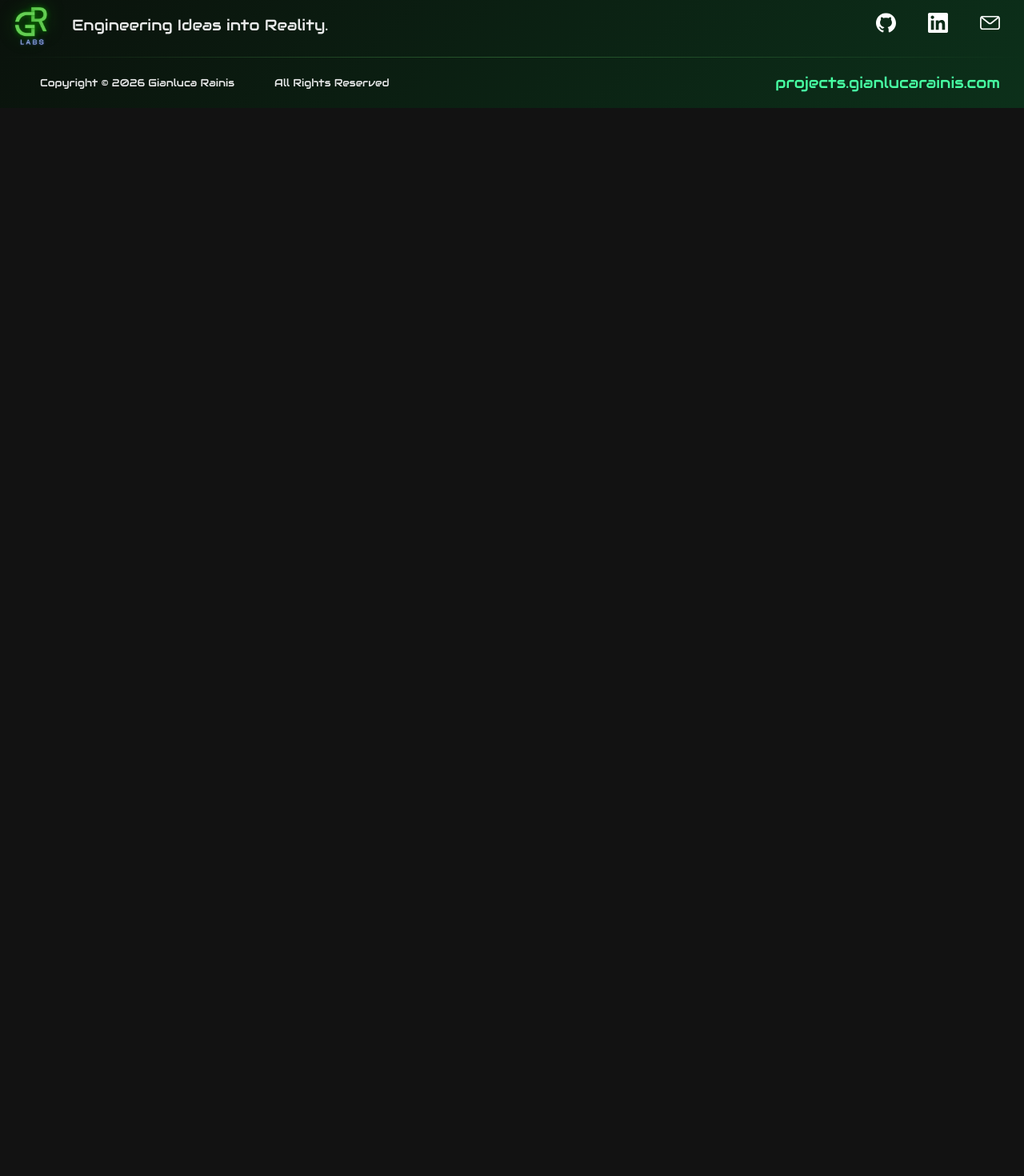
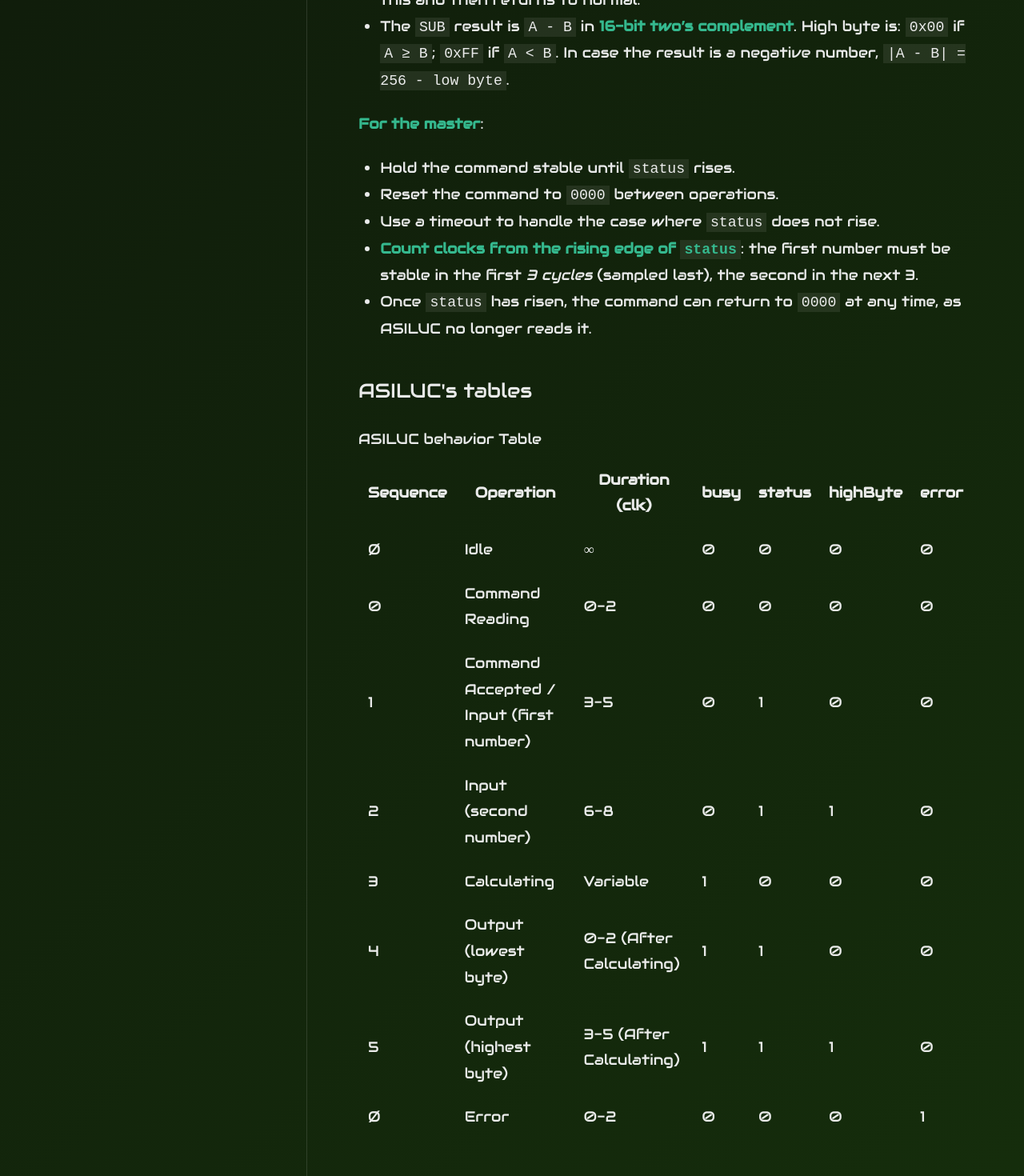
Before and after one commit to gianluca-rainis/personalPortfolio, a Next.js app: page /projects/ASILUC in a window 1280 px wide. Shown: the part 3180-4650 px from the top of the page at 80% size. Before the commit the page ends 3315 px from the top, so only its background shows below. Built offline with nearby package versions, Linux system fonts and the light colour scheme.

Commit message:
Continued writing the ASILUC page.

```diff
--- a/pages/projects/ASILUC.js
+++ b/pages/projects/ASILUC.js
@@ -133,6 +133,116 @@ export default function ProjectPage({ pageTitle }) {
                             <p>
                                 The process restarts, listening to <code>uio_in</code> again.
                             </p>
+                            <h3>Additional Informations</h3>
+                            <p>
+                                <strong>Some additional details</strong>:
+                            </p>
+                            <ul>
+                                <li>While the command is <code>NOP</code>, ASILUC stays in the Idle phase.</li>
+                                <li>In Idle ASILUC looks for changes on <code>uio_in[3:0]</code>.</li>
+                                <li>If the command read in the third cycle is <code>NOP</code> or <code>Reserved</code>, ASILUC returns to Idle without starting any transaction or operation.</li>
+                                <li>If an error occurs during execution, <i>busy</i> goes to 0, <i>status</i> goes to 0, <i>highByte</i> to 0, and <i>error</i> to 1. The error code, associated with the type of error that occurred, is set to <code>uo_out[3:0]</code>. It waits <i>3 clock cycles</i> like this and then returns to normal.</li>
+                                <li>The <code>SUB</code> result is <code>A - B</code> in <strong>16-bit two’s complement</strong>. High byte is: <code>0x00</code> if <code>A ≥ B</code>; <code>0xFF</code> if <code>A &lt; B</code>. In case the result is a negative number, <code>|A - B| = 256 - low byte</code>.</li>
+                            </ul>
+                            <p>
+                                <strong>For the master</strong>:
+                            </p>
+                            <ul>
+                                <li>Hold the command stable until <code>status</code> rises.</li>
+                                <li>Reset the command to <code>0000</code> between operations.</li>
+                                <li>Use a timeout to handle the case where <code>status</code> does not rise.</li>
+                                <li><strong>Count clocks from the rising edge of <code>status</code></strong>: the first number must be stable in the first <i>3 cycles</i> (sampled last), the second in the next 3.</li>
+                                <li>Once <code>status</code> has risen, the command can return to <code>0000</code> at any time, as ASILUC no longer reads it.</li>
+                            </ul>
+                            <h3>ASILUC's tables</h3>
+                            <h4>ASILUC behavior Table</h4>
+                            <table>
+                                <thead>
+                                    <tr>
+                                        <th>Sequence</th>
+                                        <th>Operation</th>
+                                        <th>Duration (clk)</th>
+                                        <th>busy</th>
+                                        <th>status</th>
+                                        <th>highByte</th>
+                                        <th>error</th>
+                                    </tr>
+                                </thead>
+                                <tbody>
+                                    <tr>
+                                        <td>Ø</td>
+                                        <td>Idle</td>
+                                        <td>∞</td>
+                                        <td>0</td>
+                                        <td>0</td>
+                                        <td>0</td>
+                                        <td>0</td>
+                                    </tr>
+                                    <tr>
+                                        <td>0</td>
+                                        <td>Command Reading</td>
+                                        <td>0-2</td>
+                                        <td>0</td>
+                                        <td>0</td>
+                                        <td>0</td>
+                                        <td>0</td>
+                                    </tr>
+                                    <tr>
+                                        <td>1</td>
+                                        <td>Command Accepted / Input (first number)</td>
+                                        <td>3-5</td>
+                                        <td>0</td>
+                                        <td>1</td>
+                                        <td>0</td>
+                                        <td>0</td>
+                                    </tr>
+                                    <tr>
+                                        <td>2</td>
+                                        <td>Input (second number)</td>
+                                        <td>6-8</td>
+                                        <td>0</td>
+                                        <td>1</td>
+                                        <td>1</td>
+                                        <td>0</td>
+                                    </tr>
+                                    <tr>
+                                        <td>3</td>
+                                        <td>Calculating</td>
+                                        <td>Variable</td>
+                                        <td>1</td>
+                                        <td>0</td>
+                                        <td>0</td>
+                                        <td>0</td>
+                                    </tr>
+                                    <tr>
+                                        <td>4</td>
+                                        <td>Output (lowest byte)</td>
+                                        <td>0-2 (After Calculating)</td>
+                                        <td>1</td>
+                                        <td>1</td>
+                                        <td>0</td>
+                                        <td>0</td>
+                                    </tr>
+                                    <tr>
+                                        <td>5</td>
+                                        <td>Output (highest byte)</td>
+                                        <td>3-5 (After Calculating)</td>
+                                        <td>1</td>
+                                        <td>1</td>
+                                        <td>1</td>
+                                        <td>0</td>
+                                    </tr>
+                                    <tr>
+                                        <td>Ø</td>
+                                        <td>Error</td>
+                                        <td>0-2</td>
+                                        <td>0</td>
+                                        <td>0</td>
+                                        <td>0</td>
+                                        <td>1</td>
+                                    </tr>
+                                </tbody>
+                            </table>
                         </section>
                         <section id="code">
                             <h2>Code</h2>
--- a/styles/projects.module.css
+++ b/styles/projects.module.css
@@ -286,6 +286,10 @@
     color: var(--text-primary);
     font-size: 0.95rem;
     line-height: 1.8;
+}
+
+.projectArticle section {
+    scroll-margin-top: 100px;
 }
 
 .projectArticle h2, .projectArticle h3, .projectArticle h4 {
```
